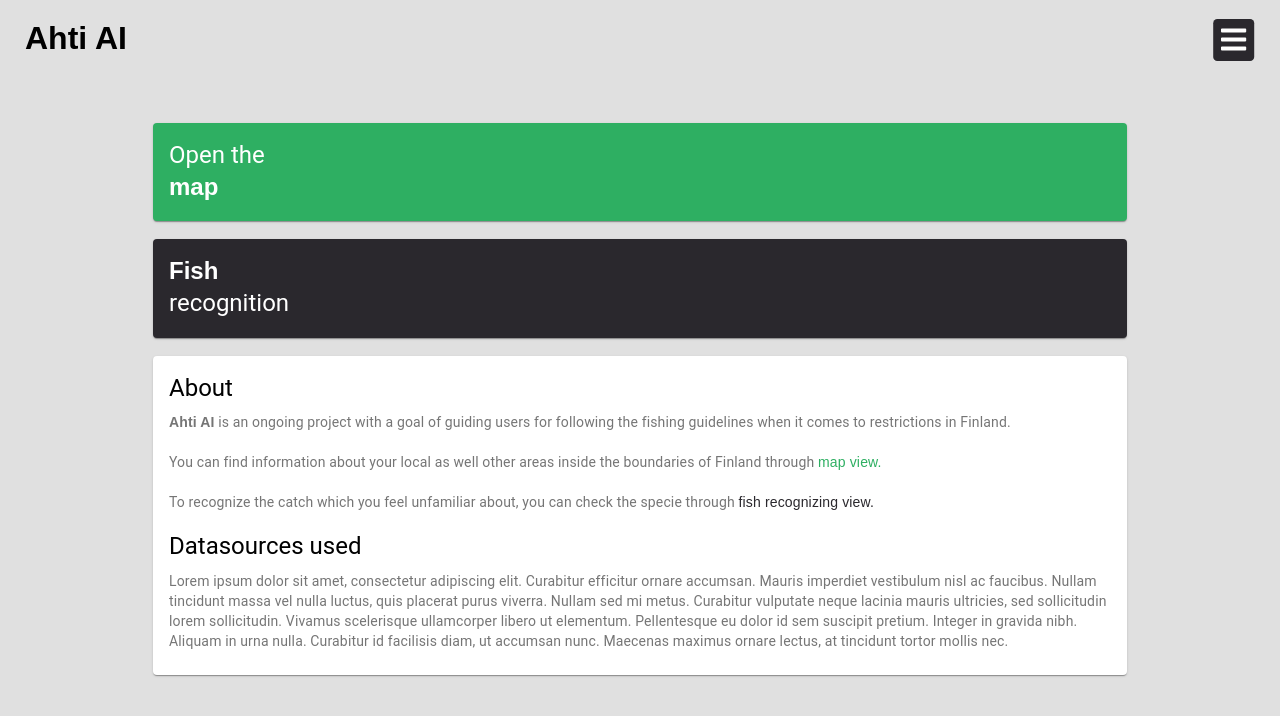
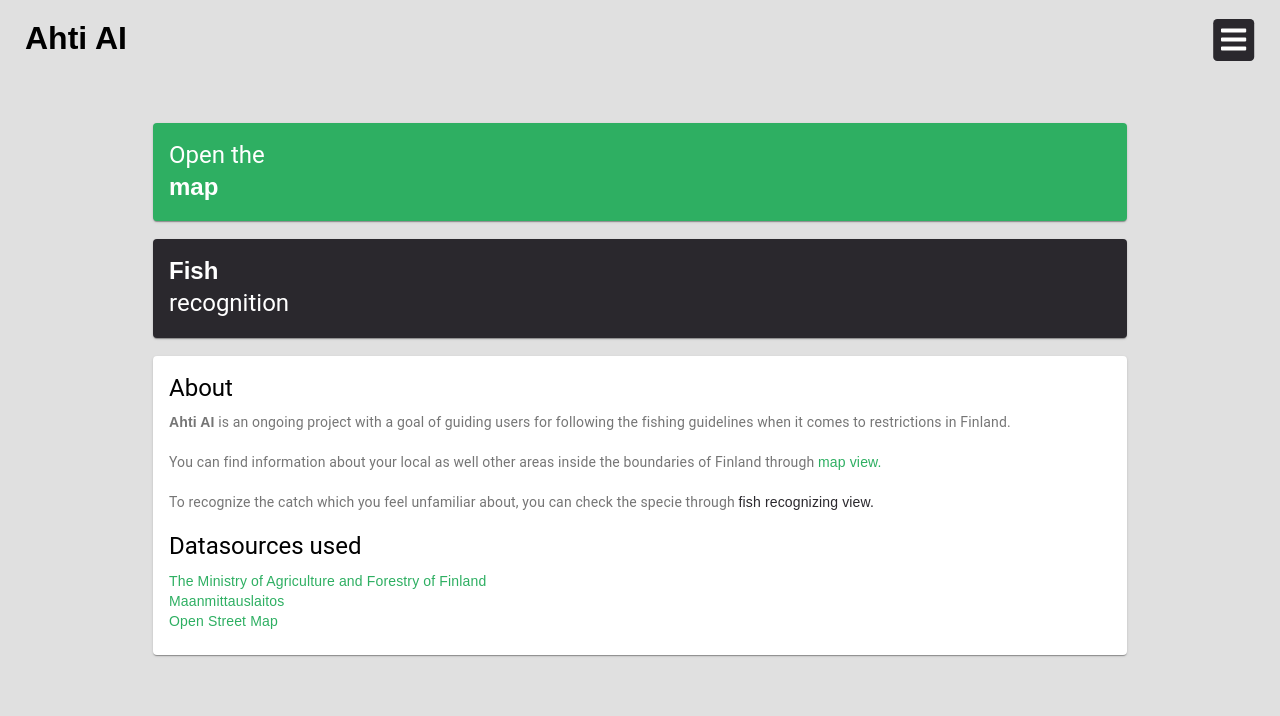
Before and after one commit to eetukarttunen/SUSE-Group-Project, a React (Create React App) app in the folder client/: page / in a window 1280 px wide. Shown: the top 716 px of the page. Built offline with nearby package versions, Linux system fonts and the light colour scheme; what @tensorflow/tfjs would draw is missing.

Commit message:
added links to datasources

```diff
--- a/client/src/components/pages/HomePage/Home.js
+++ b/client/src/components/pages/HomePage/Home.js
@@ -95,15 +95,11 @@ function Home() {
             Datasources used
           </Typography>
           <Typography variant="body2" color="textSecondary" component="p">
-            Lorem ipsum dolor sit amet, consectetur adipiscing elit. Curabitur
-            efficitur ornare accumsan. Mauris imperdiet vestibulum nisl ac
-            faucibus. Nullam tincidunt massa vel nulla luctus, quis placerat
-            purus viverra. Nullam sed mi metus. Curabitur vulputate neque
-            lacinia mauris ultricies, sed sollicitudin lorem sollicitudin.
-            Vivamus scelerisque ullamcorper libero ut elementum. Pellentesque eu
-            dolor id sem suscipit pretium. Integer in gravida nibh. Aliquam in
-            urna nulla. Curabitur id facilisis diam, ut accumsan nunc. Maecenas
-            maximus ornare lectus, at tincidunt tortor mollis nec.
+            <Link style={{ color: "#2EAF62"}} target="_blank" href="https://www.kalastusrajoitus.fi/)">The Ministry of Agriculture and Forestry of Finland</Link>
+            <br/>
+            <Link style={{ color: "#2EAF62"}} target="_blank" href="https://paikkatietojentuottajat-koekaytto.maanmittauslaitos.fi/aineisto/1a855a17-ea46-425c-88b3-faaf9834d29f/kalastusrajoituspalvelun-avoin-data">Maanmittauslaitos</Link>
+            <br/>
+            <Link style={{ color: "#2EAF62"}} target="_blank" href="https://www.openstreetmap.org/copyright">Open Street Map</Link>
           </Typography>
         </CardContent>
       </Card>
```
